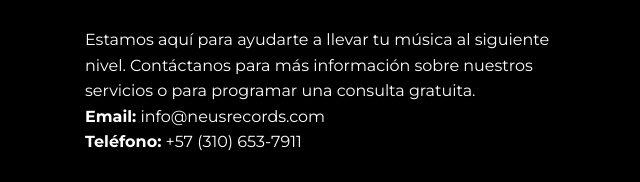
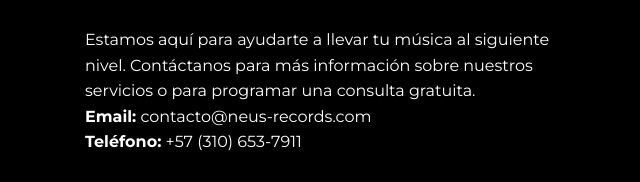
Before and after one commit to pedrolouisq/NeusRecords, a plain HTML site: page index.html in a window 1280 px wide. Shown: the part 4510-4692 px from the top of the page, 625-1265 px from the left. Drawn offline with Linux system fonts and the light colour scheme.

Commit message:
Update index.html

```diff
--- a/index.html
+++ b/index.html
@@ -197,7 +197,7 @@
                 <div class="contact-info">
                     <h3>Conecta con Nosotros</h3>
                     <p>Estamos aquí para ayudarte a llevar tu música al siguiente nivel. Contáctanos para más información sobre nuestros servicios o para programar una consulta gratuita.</p>
-                    <p><strong>Email:</strong> info@neusrecords.com</p>
+                    <p><strong>Email:</strong> contacto@neus-records.com</p>
                     <p><strong>Teléfono:</strong> +57 (310) 653-7911</p>
                     <div class="social-links">
                         <a href="https://www.instagram.com/neusrecords" class="social-link"><i class="fab fa-instagram"></i></a>
```
